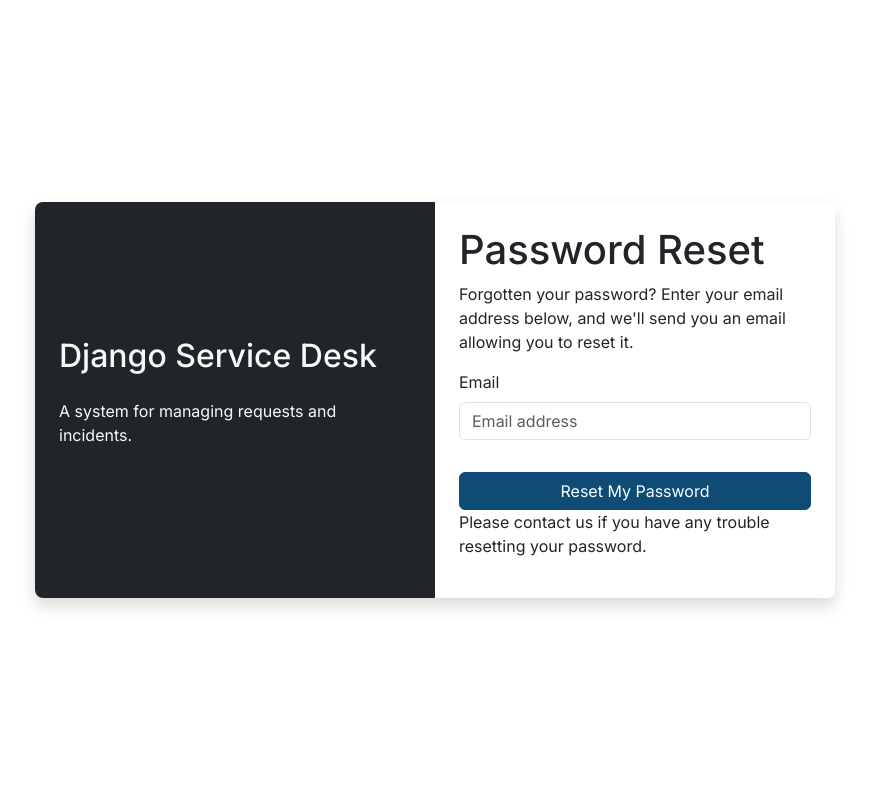
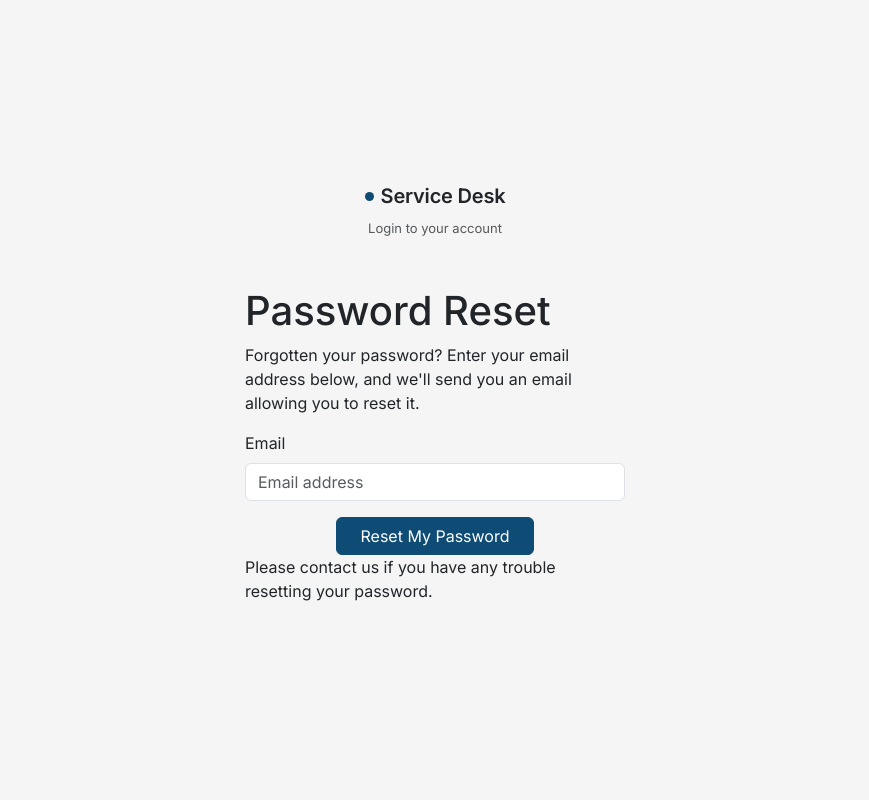
Before and after one commit to vbrothanek/django_service_desk, a Django app: page /accounts/password/reset/ in a window 1280 px wide. Shown: the whole page, without its empty margins (205-1074 px from the left). Run offline with Django 5.2, Linux system fonts and the light colour scheme; tables that the repository leaves empty hold one stand-in row (values such as "Sample post"); parts of the project's set-up code (start-up, migrations or seed data) failed here and were passed over; some libraries are stand-ins or nearby versions.

Commit message:
Edited login page

```diff
--- a/service_desk/templates/allauth/elements/button.html
+++ b/service_desk/templates/allauth/elements/button.html
@@ -5,8 +5,7 @@
 {% if attrs.id %}id="{{ attrs.id }}"{% endif %}
 {% if attrs.name %}name="{{ attrs.name }}"{% endif %}
 {% if attrs.value %}value="{{ attrs.value }}"{% endif %}
-{% if attrs.type %}type="{{ attrs.type }}"{% endif %} class="btn btn-primary w-100 mt-3"
->
+{% if attrs.type %}type="{{ attrs.type }}"{% endif %} class="btn btn-primary mt-3 d-block mx-auto px-4">
 {% slot %}
 {% endslot %}
 </{% if attrs.href %}a{% else %}button{% endif %}>
--- a/service_desk/templates/allauth/layouts/base.html
+++ b/service_desk/templates/allauth/layouts/base.html
@@ -5,42 +5,35 @@
 	<head>
 		<meta charset="utf-8">
 		<meta name="viewport" content="width=device-width, initial-scale=1">
-    <title>{% block title %}Django Service Desk{% endblock %}</title>
-
-  	<!-- Google fonts -->
+		<title>{% block title %}Service Desk{% endblock %}</title>
 		<link rel="preconnect" href="https://fonts.googleapis.com">
 		<link rel="preconnect" href="https://fonts.gstatic.com" crossorigin>
 		<link href="https://fonts.googleapis.com/css2?family=Inter:ital,opsz,wght@0,14..32,100..900;1,14..32,100..900&display=swap" rel="stylesheet">
 
-
-  	<!-- CSS styles -->
 		<link href="{% static 'service_desk/css/bootstrap.min.css' %}" rel="stylesheet">
 		<link href="{% static 'service_desk/css/style.css' %}" rel="stylesheet">
+
+		<style>
+			.form-text { display: none; }
+		</style>
+
 		{% block extra_head %}{% endblock %}
-
 	</head>
 
-  <body>
-	<div class="d-flex justify-content-center align-items-center" style="min-height:100vh;">
-      <div class="row g-0 shadow" style="width:100%; max-width:800px; border-radius:0.5rem; overflow:hidden;">
+	<body class="d-flex justify-content-center align-items-center" style="min-height:100vh; background:#f5f5f5;">
 
-        <!-- Left pane - info -->
-        <div class="col-md-6 bg-dark text-light p-4 d-flex flex-column justify-content-center">
-          <h2>Django Service Desk</h2>
-          <p class="mt-3">A system for managing requests and incidents.</p>
+	<div style="width: 100%; max-width: 380px;">
+		  <div class="mb-5 text-center">
+			  <span class="sidebar-logo" style="font-size: 20px; color: #212529;">
+				  <span class="sidebar-logo-dot" style="width: 9px; height: 9px;"></span>Service Desk
+			  </span>
+			  <p class="text-muted mt-2 mb-0" style="font-size: 13px;">Login to your account</p>
+		  </div>
+		{% block content %}{% endblock %}
 	</div>
 
-        <!-- Right pane - login -->
-        <div class="col-md-6 bg-white p-4">
-          {% block content %}
-          {% endblock %}
-        </div>
+	<script src="{% static 'service_desk/js/bootstrap.bundle.min.js'%}"></script>
 
-      </div>
-    </div>
-
-
-    <script src="{% static 'service_desk/js/bootstrap.bundle.min.js' %}"></script>
 	{% block extra_js %}{% endblock %}
 
 	</body>
```
Also changed, not shown: service_desk/templates/account/login.html (added, +15 -0 lines). Lines whose indentation alone changed are shown as unchanged.
